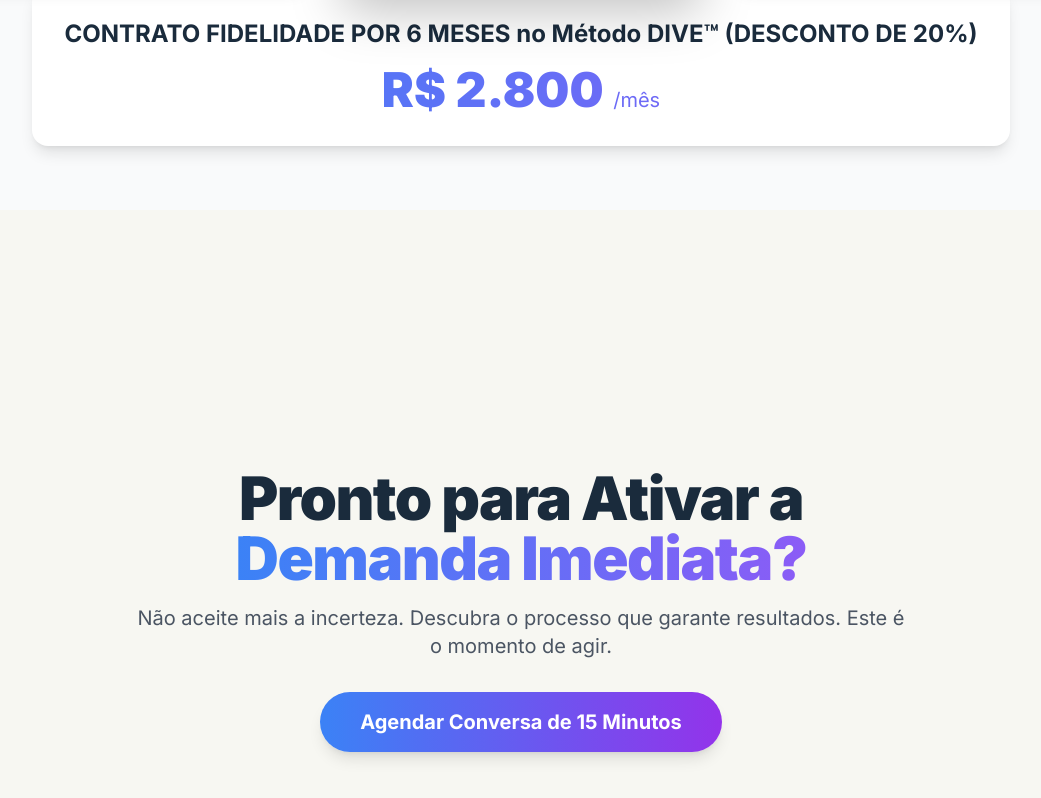
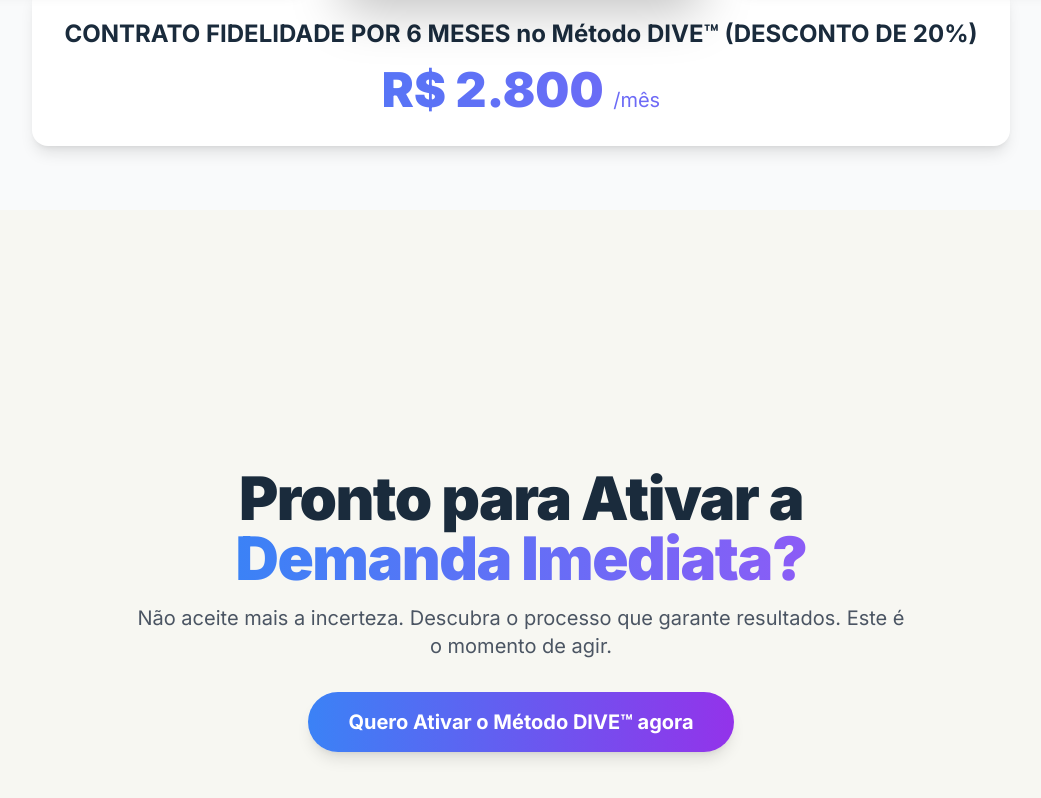
Before and after one commit to escalanomaximo/metodo-dive-apresentacao, a plain HTML site: page index.html in a window 1280 px wide. Shown: the part 9452-10250 px from the top of the page, without its empty margins (119-1160 px from the left). Drawn offline with nearby package versions, Linux system fonts and the light colour scheme.

Commit message:
Update index.html

```diff
--- a/index.html
+++ b/index.html
@@ -324,7 +324,7 @@
                 <h2 class="text-5xl md:text-6xl font-black mb-4 tracking-tight">Pronto para Ativar a <span class="gradient-text">Demanda Imediata?</span></h2>
                 <p class="text-lg md:text-xl mb-8 text-gray-600">Não aceite mais a incerteza. Descubra o processo que garante resultados. Este é o momento de agir.</p>
                 <a href="https://wa.me/47996750150?text=Quero%20agendar%20uma%20reuni%C3%A3o%20e%20conhecer%20o%20M%C3%A9todo%20DIVE" target="_blank" class="bg-gradient-to-r from-blue-500 to-purple-600 text-white font-bold py-4 px-10 rounded-full text-xl shadow-lg hover:shadow-2xl transform hover:scale-105 transition-all duration-300 inline-block">
-                    Agendar Conversa de 15 Minutos
+                    Quero Ativar o Método DIVE™ agora
                 </a>
             </div>
         </section>
```
